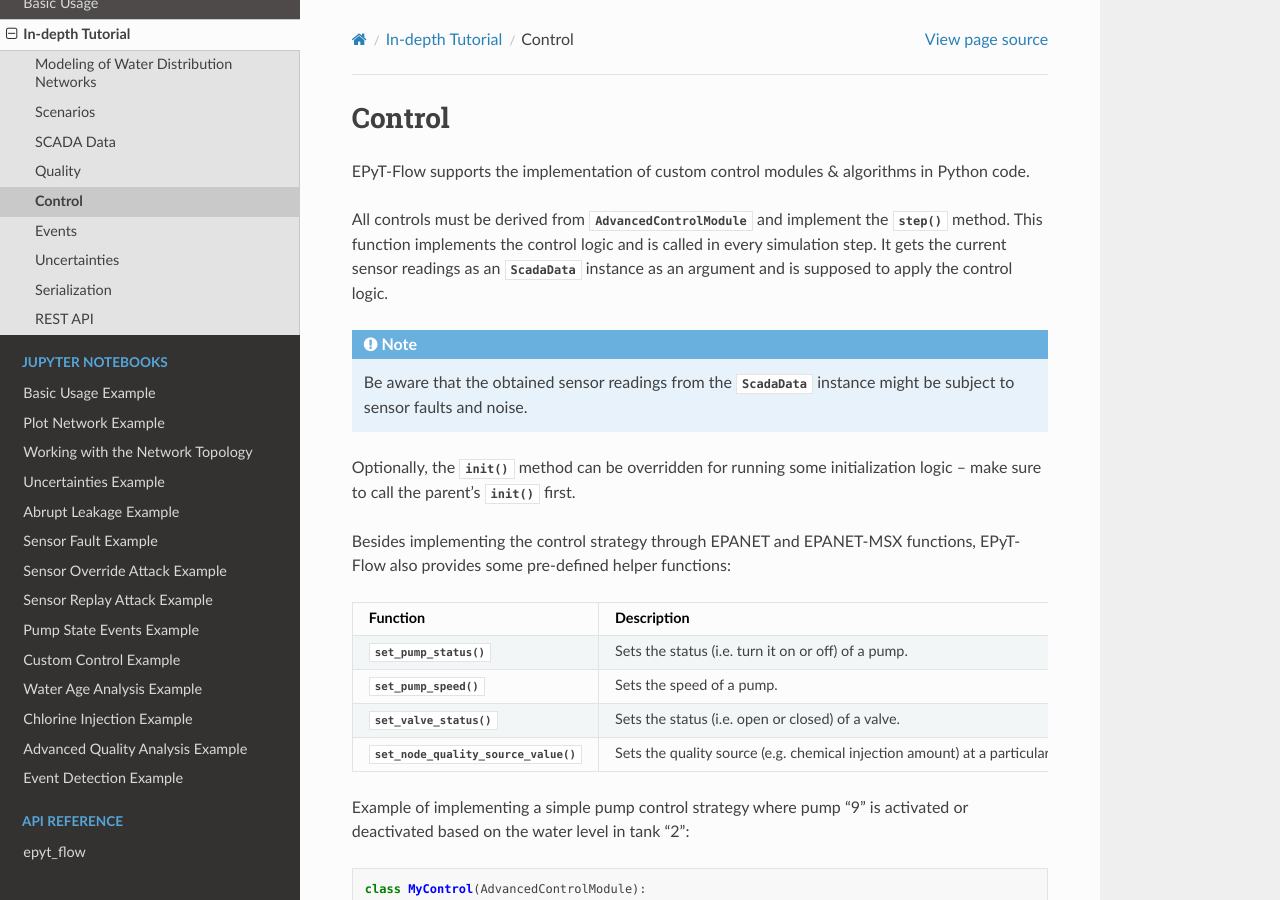
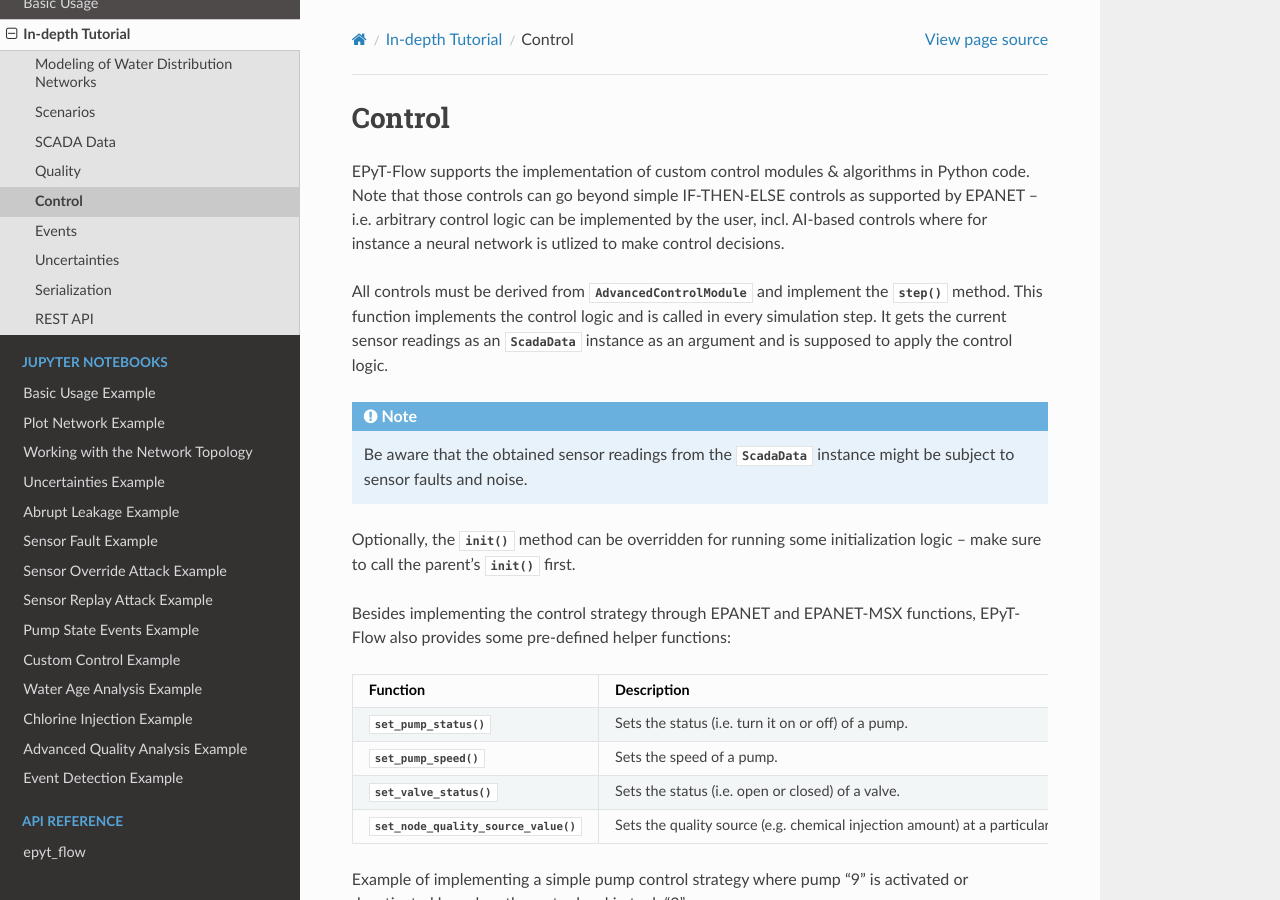
Before and after one commit to WaterFutures/EPyT-Flow, a Sphinx documentation site: the page built from docs/tut.control.rst, in a window 1280 px wide and 900 px high. Built offline with Sphinx 7.4.7 and the Read the Docs theme 3.1.0, drawn with Linux system fonts in a browser that asks for light colours.

Commit message:
#9 Paper + Doc: Clarifying statement on custom controls

```diff
--- a/docs/tut.control.rst
+++ b/docs/tut.control.rst
@@ -5,6 +5,9 @@
 *******
 
 EPyT-Flow supports the implementation of custom control modules & algorithms in Python code.
+Note that those controls can go beyond simple IF-THEN-ELSE controls as supported by EPANET --
+i.e. arbitrary control logic can be implemented by the user, incl. AI-based controls where
+for instance a neural network is utlized to make control decisions.
 
 All controls must be derived from
 :class:`~epyt_flow.simulation.scada.advanced_control.AdvancedControlModule`
```
Also changed, not shown: paper/paper.md (+2 -1 lines).
